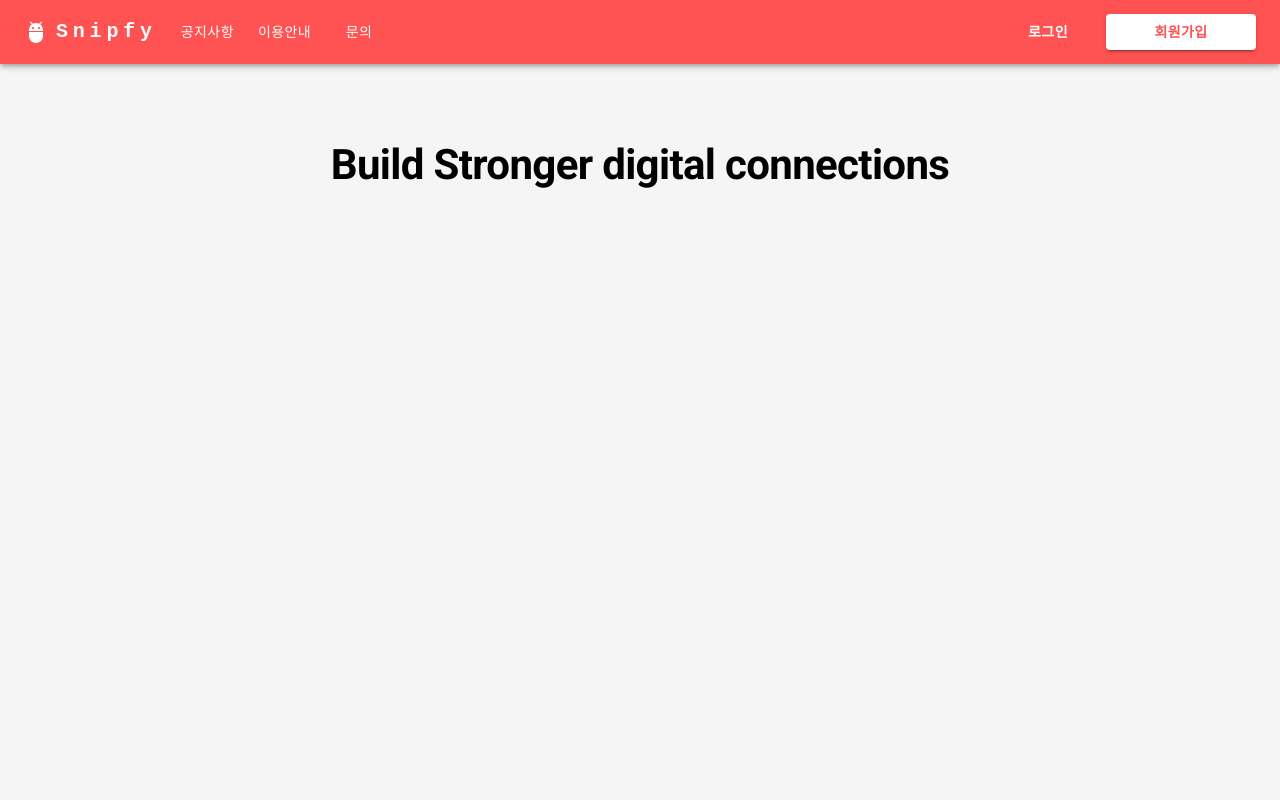
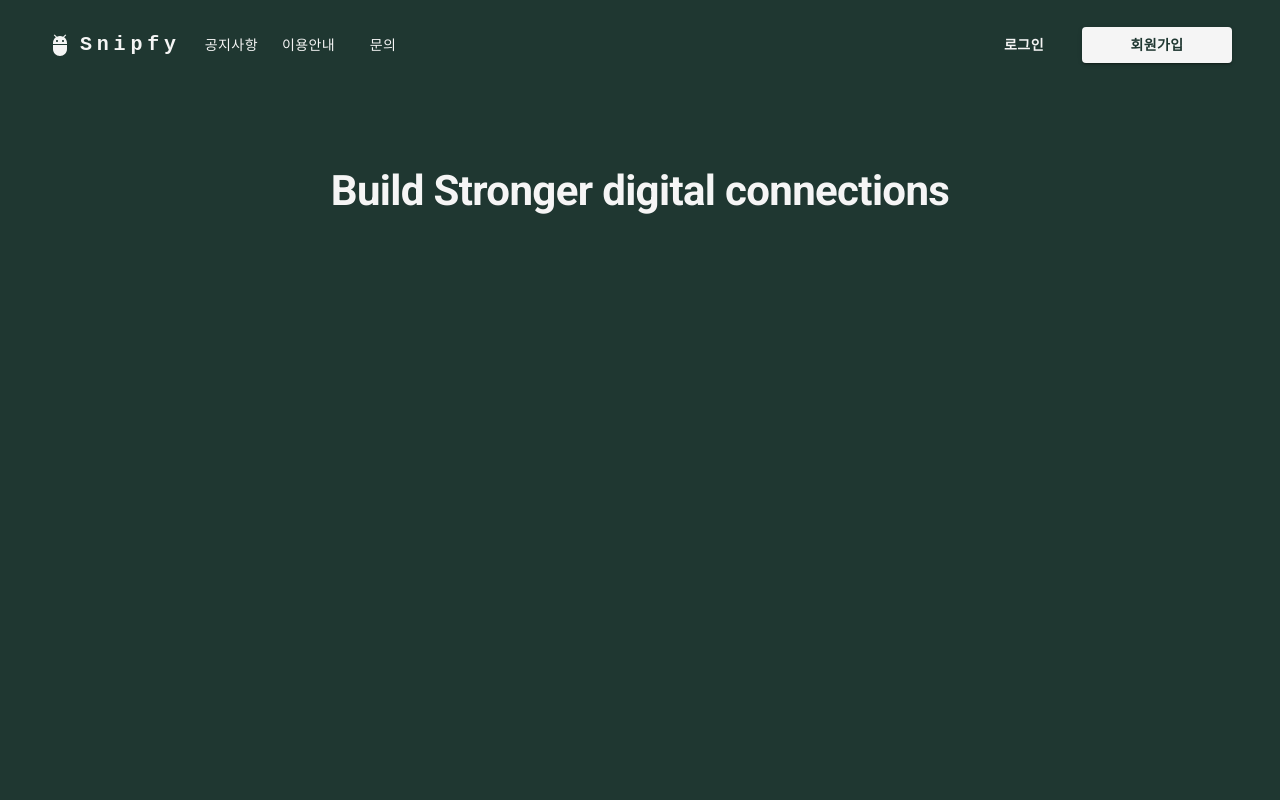
Before and after one commit to choewy/snipfy-web, a React (Create React App) app: page / in a window 1280 px wide. Shown: the top 800 px of the page. Built offline with nearby package versions, Linux system fonts and the light colour scheme.

Commit message:
feature: 랜딩 페이지 디자인

```diff
--- a/src/pages/home/home.component.tsx
+++ b/src/pages/home/home.component.tsx
@@ -1,9 +1,12 @@
-import { MouseEvent, useState } from 'react';
+import { MouseEvent, useEffect, useState } from 'react';
 import { AppBar, Box, Button, Container, IconButton, Menu, MenuItem, Toolbar, Typography } from '@mui/material';
 import { Adb as AdbIcon, Menu as MenuIcon } from '@mui/icons-material';
+import { DARK_GREEN, useColorStore, WHITE } from '../../store/color.store';
 
 export class HomeComponent {
   public static Header() {
+    const { mainColor, reverseColor, changeColorsOnScrollY } = useColorStore();
+
     const [anchorElement, setAnchorElement] = useState<null | HTMLElement>(null);
 
     const handleOpenNavMenu = (e: MouseEvent<HTMLElement>) => {
@@ -14,11 +17,19 @@ export class HomeComponent {
       setAnchorElement(null);
     };
 
+    useEffect(() => {
+      window.addEventListener('scroll', changeColorsOnScrollY);
+
+      return () => {
+        window.removeEventListener('scroll', changeColorsOnScrollY);
+      };
+    }, []);
+
     return (
-      <AppBar position="sticky">
+      <AppBar position="sticky" sx={{ backgroundColor: mainColor }} elevation={0}>
         <Container maxWidth="xl">
-          <Toolbar disableGutters>
-            <AdbIcon sx={{ display: { xs: 'none', md: 'flex' }, mr: 1 }} />
+          <Toolbar sx={{ height: 90 }}>
+            <AdbIcon sx={{ display: { xs: 'none', md: 'flex' }, mr: 1, color: reverseColor }} />
             <Typography
               variant="h6"
               noWrap
@@ -30,7 +41,7 @@ export class HomeComponent {
                 fontFamily: 'monospace',
                 fontWeight: 700,
                 letterSpacing: '.3rem',
-                color: 'inherit',
+                color: reverseColor,
                 textDecoration: 'none',
               }}
             >
@@ -82,21 +93,21 @@ export class HomeComponent {
               Snipfy
             </Typography>
             <Box sx={{ flexGrow: 1, gap: 1, display: { xs: 'none', md: 'flex' } }}>
-              <Button variant="text" onClick={handleCloseNavMenu}>
+              <Button variant="text" onClick={handleCloseNavMenu} sx={{ color: reverseColor }}>
                 공지사항
               </Button>
-              <Button variant="text" onClick={handleCloseNavMenu}>
+              <Button variant="text" onClick={handleCloseNavMenu} sx={{ color: reverseColor }}>
                 이용안내
               </Button>
-              <Button variant="text" onClick={handleCloseNavMenu}>
+              <Button variant="text" onClick={handleCloseNavMenu} sx={{ color: reverseColor }}>
                 문의
               </Button>
             </Box>
             <Box sx={{ flexGrow: 0, gap: 1, display: { xs: 'none', md: 'flex' } }}>
-              <Button variant="text" sx={{ fontWeight: 600, width: 100 }}>
+              <Button variant="text" sx={{ fontWeight: 600, width: 100, color: reverseColor }}>
                 로그인
               </Button>
-              <Button variant="contained" sx={{ fontWeight: 600, width: 150 }}>
+              <Button variant="contained" sx={{ fontWeight: 600, width: 150, color: mainColor, backgroundColor: reverseColor }}>
                 회원가입
               </Button>
             </Box>
@@ -108,9 +119,9 @@ export class HomeComponent {
 
   public static Summary() {
     return (
-      <Box sx={{ display: 'flex', flexDirection: 'column', alignItems: 'center', height: 1000 }}>
+      <Box sx={{ display: 'flex', flexDirection: 'column', alignItems: 'center', height: 1000, backgroundColor: DARK_GREEN }}>
         <Box sx={{ display: 'flex', flexDirection: 'column', alignItems: 'center', justifyContent: 'center', height: 200 }}>
-          <Typography variant="h1" sx={{ fontSize: 42, fontWeight: 700 }}>
+          <Typography variant="h1" sx={{ fontSize: 42, fontWeight: 700, color: WHITE }}>
             Build Stronger digital connections
           </Typography>
         </Box>
--- /dev/null
+++ b/src/store/color.store.ts
@@ -0,0 +1,37 @@
+import { create } from 'zustand';
+
+export const DARK_GREEN = '#1F3731';
+export const WHITE = '#f5f5f5';
+
+export const useColorStore = create<{
+  scrollY: number;
+  mainColor: string;
+  reverseColor: string;
+  changeColors: () => void;
+  changeColorsOnScrollY: () => void;
+}>((set) => ({
+  scrollY: 0,
+  mainColor: DARK_GREEN,
+  reverseColor: WHITE,
+  changeColors: () =>
+    set((state) => ({
+      mainColor: state.mainColor === DARK_GREEN ? WHITE : DARK_GREEN,
+      reverseColor: state.reverseColor === WHITE ? DARK_GREEN : WHITE,
+    })),
+  changeColorsOnScrollY: () => {
+    set((state) => {
+      const scrollY = window.scrollY;
+      const isChangeColors = (state.scrollY === 0 && scrollY > 0) || (scrollY === 0 && state.scrollY > 0);
+
+      if (!isChangeColors) {
+        return { scrollY };
+      }
+
+      return {
+        scrollY,
+        mainColor: state.mainColor === DARK_GREEN ? WHITE : DARK_GREEN,
+        reverseColor: state.reverseColor === WHITE ? DARK_GREEN : WHITE,
+      };
+    });
+  },
+}));
--- a/src/store/theme.store.ts
+++ b/src/store/theme.store.ts
@@ -1,5 +1,8 @@
 import { create } from 'zustand';
 import { createTheme, ThemeOptions, Theme } from '@mui/material';
+
+export const MAIN_COLOR = '#1F3731';
+export const REVERSE_COLOR = '#f5f5f5';
 
 const DEFAULT_THEME_OPTIONS: ThemeOptions = {
   breakpoints: {
@@ -14,20 +17,16 @@ const DEFAULT_THEME_OPTIONS: ThemeOptions = {
   palette: {
     mode: 'light',
     primary: {
-      main: '#ff5252',
-      light: '#ff5252',
-      dark: '#c62828',
-      contrastText: '#ffffff',
+      main: MAIN_COLOR,
+      contrastText: REVERSE_COLOR,
     },
     secondary: {
-      main: '#ff5252',
-      light: '#ff5252',
-      dark: '#c62828',
-      contrastText: '#ffffff',
+      main: MAIN_COLOR,
+      contrastText: REVERSE_COLOR,
     },
     background: {
-      default: '#f5f5f5',
-      paper: '#ffffff',
+      default: REVERSE_COLOR,
+      paper: REVERSE_COLOR,
     },
     text: {
       primary: '#000000',
@@ -40,18 +39,18 @@ const DEFAULT_THEME_OPTIONS: ThemeOptions = {
     MuiButton: {
       styleOverrides: {
         root: {
-          color: '#ffffff',
+          color: REVERSE_COLOR,
         },
         contained: {
-          color: '#ff5252',
-          backgroundColor: '#ffffff',
+          color: MAIN_COLOR,
+          backgroundColor: REVERSE_COLOR,
         },
         outlined: {
-          color: '#ffffff',
-          borderColor: '#ffffff',
+          color: REVERSE_COLOR,
+          borderColor: REVERSE_COLOR,
         },
         text: {
-          color: '#ffffff',
+          color: REVERSE_COLOR,
         },
       },
     },
```
